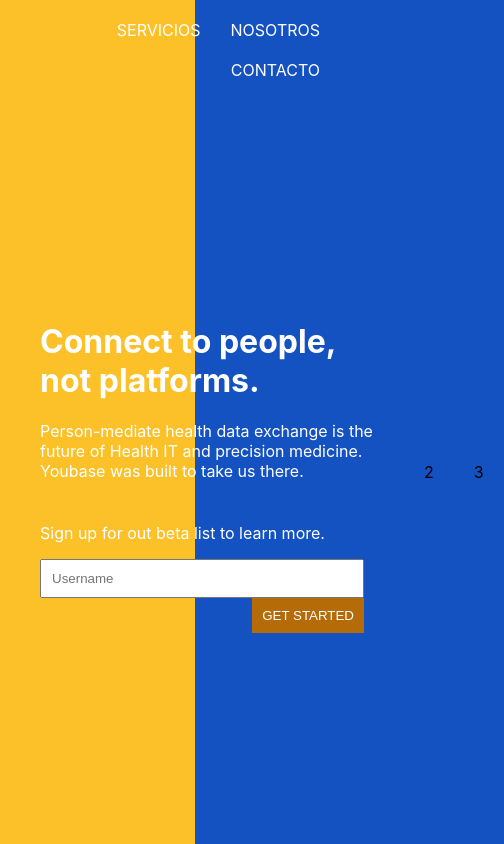
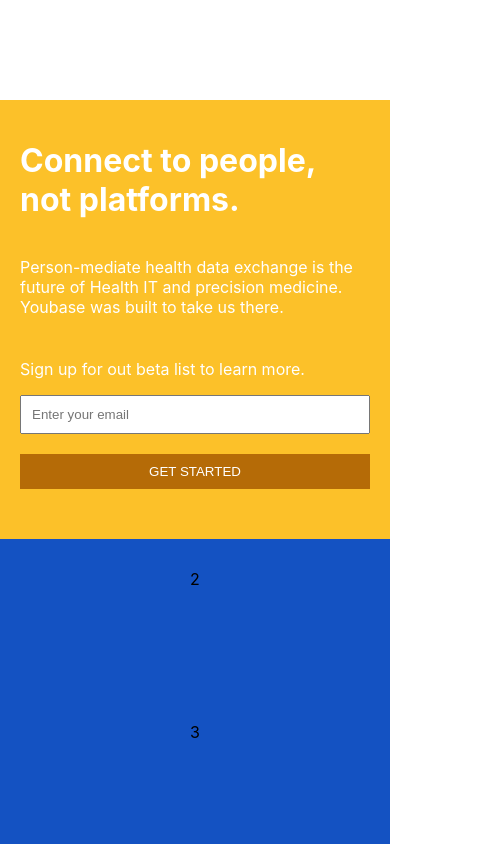
Before and after one commit to SVV42282407/React-Semana2-Clase1, a React (Create React App) app in the folder reto/: page / in a window 390 px wide. Shown: the whole page, 504 px wide, since content can reach past the window. Built offline with nearby package versions, Linux system fonts and the light colour scheme.

Commit message:
Maquetación avance

```diff
--- a/reto/src/component/App.css
+++ b/reto/src/component/App.css
@@ -47,12 +47,54 @@
     flex: 0.1;
 }
 
-.left .row {
+.left {
+    padding-left: 40px;
+    text-align: left;
     color: white;
+}
+
+.row {
+    display: flex;
+    flex-direction: row;
     width: 100%;
 }
 
-.left {
-    padding-left: 40px;
-    text-align: left;
+.col {
+    display: flex;
+    flex-direction: column;
+    flex-grow: 1;
+    width: 100%;
 }
+
+@media (max-width: 767px) {
+
+    body {
+        background: none;
+    }
+
+    .main, .footer{
+        flex-direction: column;
+    }
+
+    .left {
+        padding-left: 20px;
+        background: #FCC129;
+    }
+
+    .center, .right {
+        background: #1452C2;
+        width: 100%;
+    }
+
+}
+
+@media (max-width: 480px){
+    .row {
+        flex-direction: column;
+    }
+
+    .form-control {
+        margin-right: 0px !important;
+        margin-bottom: 20px;
+    }
+}
--- a/reto/src/component/App.js
+++ b/reto/src/component/App.js
@@ -19,9 +19,13 @@
                 <div className="left">
                     <div className="row">
                       <h1>Connect to people, not platforms.</h1>
-                      <p>Person-mediate health data exchange is the future of Health IT and precision medicine. Youbase was built to take us there.</p>
                     </div>
-                    <LoginHackaton/>
+                    <div className="row">
+                        <p>Person-mediate health data exchange is the future of Health IT and precision medicine. Youbase was built to take us there.</p>
+                    </div>
+                    <div className="row">
+                        <LoginHackaton/>
+                    </div>
                 </div>
                 <div className="center">2</div>
                 <div className="right">3</div>
--- a/reto/src/component/functional/loginhackaton/index.css
+++ b/reto/src/component/functional/loginhackaton/index.css
@@ -3,13 +3,13 @@
     margin-right: 20px;
 }
 
+.form-control.last {
+    margin-right: 0px;
+}
+
 .loginForm {
     margin-top: 10px;
     margin-bottom: 10px;
-}
-
-input[name="username"] {
-    min-width: 300px;
 }
 
 .submit-button {
@@ -18,3 +18,11 @@
     border: none;
     float: right;
 }
+
+.col-flex-8 {
+    flex: 0.667 1 auto; /* 2/3 */
+}
+
+.col-flex-4 {
+    flex: 0.333 1 auto; /* 1/3 */
+}
--- a/reto/src/component/functional/loginhackaton/index.js
+++ b/reto/src/component/functional/loginhackaton/index.js
@@ -5,18 +5,25 @@
     const loginSystem = (e) => {
         e.preventDefault();
         //console.log(e);
-        console.log(document.getElementsByName('username')[0].value);
+        let username = document.getElementsByName('username')[0].value;
+        if (username){
+          alert(username);
+        }
     }
 
     return(
-        <div className="loginForm row">
-            <p>Sign up for out beta list to learn more.</p>
-            <form name="loginForm" action="." method="POST">
-                <div className="row">
-                    <input className="form-control" autoComplete="off" name="username" placeholder="Username" required/>
-                    <button className="submit-button form-control" onClick={(e) => loginSystem(e)}>GET STARTED</button>
-                </div>
-            </form>
+        <div className="loginForm col">
+            <div className="row">
+                <p>Sign up for out beta list to learn more.</p>
+            </div>
+            <div className="row">
+                <form name="loginForm" action="." method="POST" className="col">
+                    <div className="row">
+                        <input className="form-control col-flex-8" autoComplete="off" name="username" placeholder="Enter your email" required/>
+                        <button className="submit-button form-control last col-flex-4" onClick={(e) => loginSystem(e)}>GET STARTED</button>
+                    </div>
+                </form>
+            </div>
         </div>
     )
 }
--- a/reto/src/component/functional/menuHackaton/index.js
+++ b/reto/src/component/functional/menuHackaton/index.js
@@ -7,7 +7,7 @@
             url} = props;
     return(
         <div className="menu-item">
-            <a attr-id={key} href={url}>{name}</a>
+            <a id={key} href={url}>{name}</a>
         </div>
     )
 }
```
